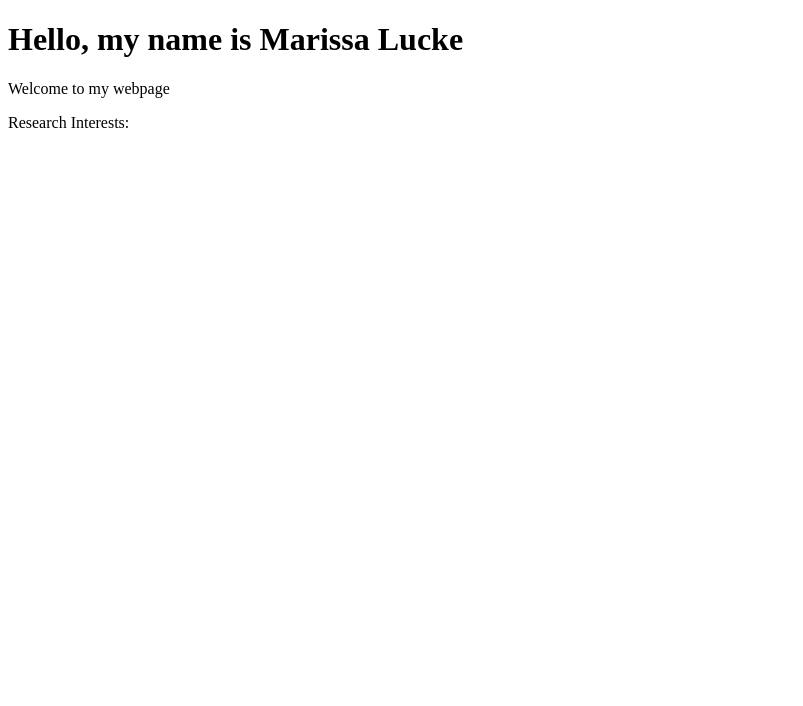
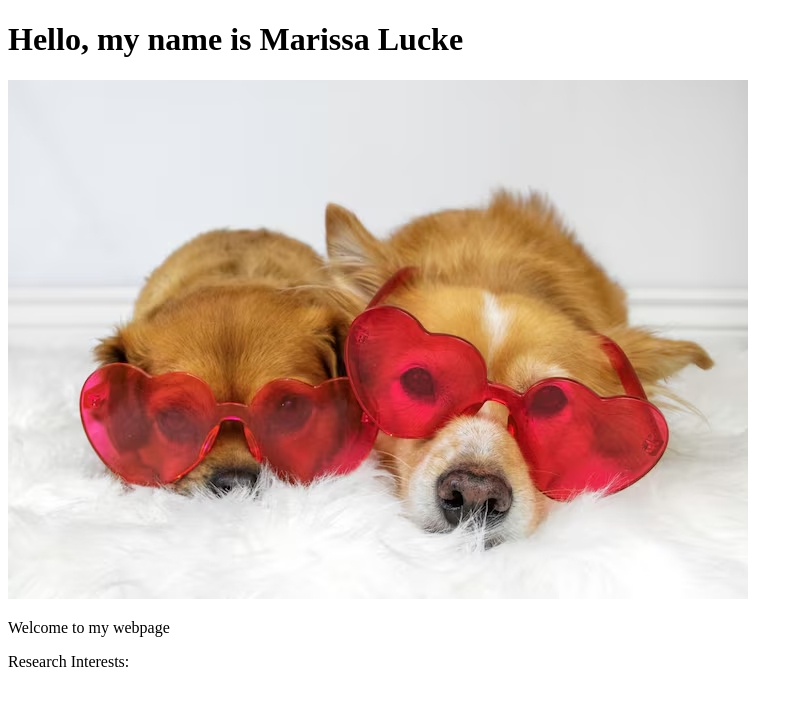
Before and after one commit to mjlncrew3115-png/mjlncrew3115-png.github.io, a plain HTML site: page index.html in a window 1280 px wide. Shown: the whole page, without its empty margins (0-803 px from the left). Drawn offline with Linux system fonts and the light colour scheme.

Commit message:
Added profile image to index.html

```diff
--- a/index.html
+++ b/index.html
@@ -5,6 +5,7 @@
 </head>
 <body>
   <h1>Hello, my name is Marissa Lucke</h1>
+  <img src=images/cute_dogs.jpg width=740px height=519px />
   <p>Welcome to my webpage</p>
   <p>Research Interests:</p>
 </body>
```
